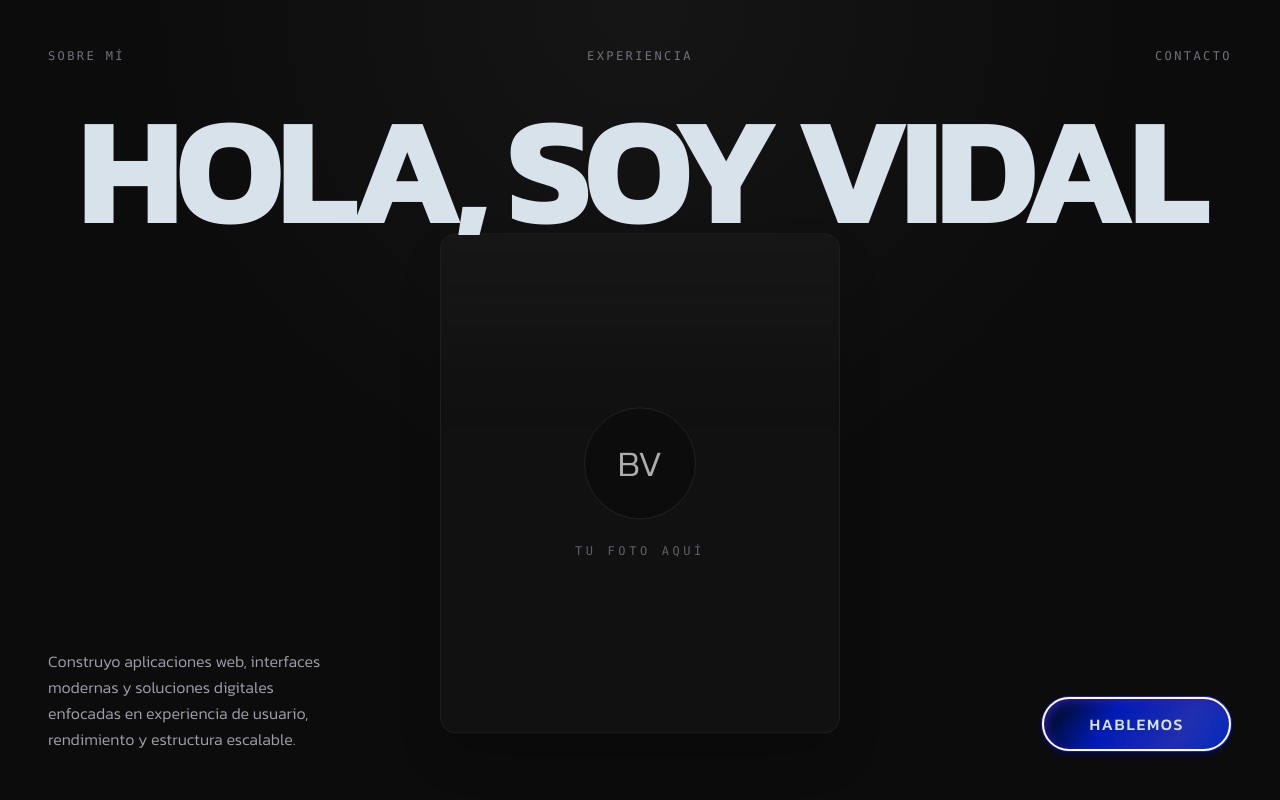
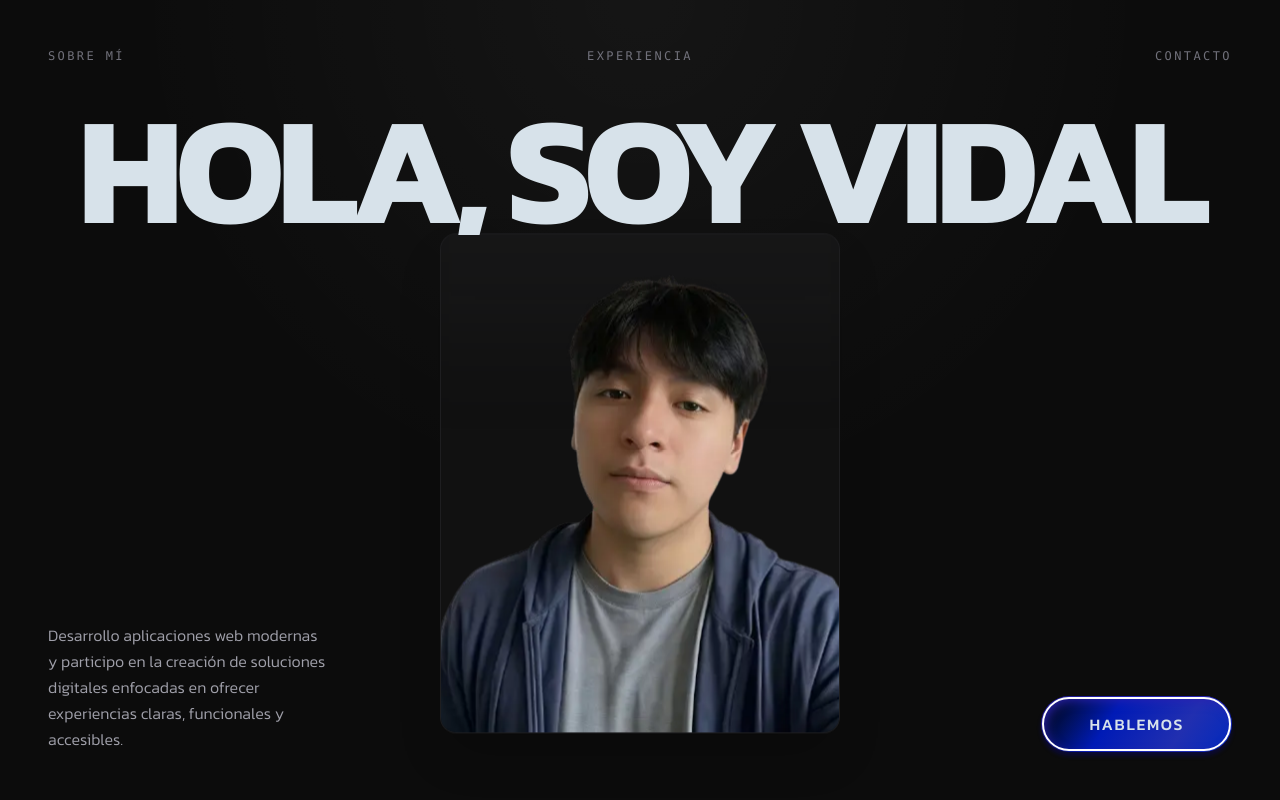
Before and after one commit to VaCris/portfolio, a Next.js app: page / in a window 1280 px wide. Shown: the top 800 px of the page. Built offline with nearby package versions, Linux system fonts and the light colour scheme.

Commit message:
feat: add profile image and update profile and experience descriptions for clarity

```diff
--- a/components/sections/HeroSection.tsx
+++ b/components/sections/HeroSection.tsx
@@ -37,18 +37,25 @@ export function HeroSection() {
         <Magnet padding={50} strength={4}>
           <div className="group relative mx-auto aspect-[4/5] overflow-hidden rounded-2xl border border-zinc-800/60 bg-[#111111] shadow-2xl transition-all duration-500 hover:border-zinc-700">
             <div className="absolute -inset-x-20 -top-20 h-40 bg-zinc-600/10 blur-[60px]" />
-            <div className="absolute inset-0 flex flex-col items-center justify-center p-8 text-center opacity-80 transition-opacity duration-500 group-hover:opacity-100">
-              <div className="mb-6 flex h-20 w-20 items-center justify-center rounded-full bg-[#0C0C0C] border border-zinc-800 text-2xl font-light text-zinc-300 md:h-28 md:w-28 md:text-4xl">
-                BV
+
+            {profile.image ? (
+              <img
+                src={profile.image}
+                alt={`Foto de perfil de ${profile.name}`}
+                className="absolute inset-0 h-full w-full object-cover transition-transform duration-500 group-hover:scale-105"
+                loading="eager"
+                decoding="async"
+              />
+            ) : (
+              <div className="absolute inset-0 flex flex-col items-center justify-center p-8 text-center opacity-80">
+                <div className="mb-6 flex h-20 w-20 items-center justify-center rounded-full bg-[#0C0C0C] border border-zinc-800 text-2xl font-light text-zinc-300 md:h-28 md:w-28 md:text-4xl">
+                  BV
+                </div>
               </div>
-              <p className="text-[10px] md:text-xs font-mono uppercase tracking-[0.3em] text-zinc-500">
-                Tu Foto Aquí
-              </p>
-            </div>
+            )}
           </div>
         </Magnet>
       </FadeIn>
-
       <div className="relative z-20 mt-auto flex flex-col items-center justify-between gap-8 px-6 pb-12 md:flex-row md:items-end md:px-12 md:pb-12">
         <FadeIn delay={0.4} y={20}>
           <p className="max-w-[280px] text-center text-sm font-light leading-relaxed text-zinc-400 md:text-left md:text-base">
--- a/data/portfolio.ts
+++ b/data/portfolio.ts
@@ -11,12 +11,13 @@ export const profile = {
   location: "Lima, Perú",
   email: "vidalbryanalexander@gmail.com",
   github: "https://github.com/VaCris",
+  image: "/perfil.webp",
   linkedin: "https://www.linkedin.com/in/bryan-alexander-vidal-crispin-110410301",
   formspreeEndpoint: "https://formspree.io/f/mpqelabr",
   intro:
-    "Construyo aplicaciones web, interfaces modernas y soluciones digitales enfocadas en experiencia de usuario, rendimiento y estructura escalable.",
+    "Desarrollo aplicaciones web modernas y participo en la creación de soluciones digitales enfocadas en ofrecer experiencias claras, funcionales y accesibles.",
   summary:
-    "Especializado en el ecosistema de JavaScript moderno y el entorno .NET (C#). Me apasiona diseñar arquitecturas modulares, consumir APIs y mantener buenas prácticas para crear software robusto y mantenible.",
+    "Soy desarrollador de software y me gusta crear aplicaciones web que sean útiles, intuitivas y bien estructuradas. Disfruto aprender nuevas tecnologías, resolver problemas y mejorar continuamente mis habilidades tanto en frontend como en backend.",
 };
 
 export const highlights = [
@@ -79,7 +80,7 @@ export const experiences = [
     company: "JHARDSYSTEX",
     period: "Feb 2025 - Jun 2025",
     description:
-      "Desarrollo full-stack de una aplicación web para la gestión de tickets. Diseño y construcción de base de datos relacional, implementación de lógica de negocio y soporte en el proceso de despliegue en producción.",
+      "Desarrollo del frontend y diseño de la base de datos relacional para una aplicación web de gestión de tickets. Realización de pruebas funcionales para garantizar el correcto funcionamiento de los procesos clave del sistema.",
   },
   {
     title: "Desarrollador Web",
```
Also changed, not shown: public/perfil.webp (added).
